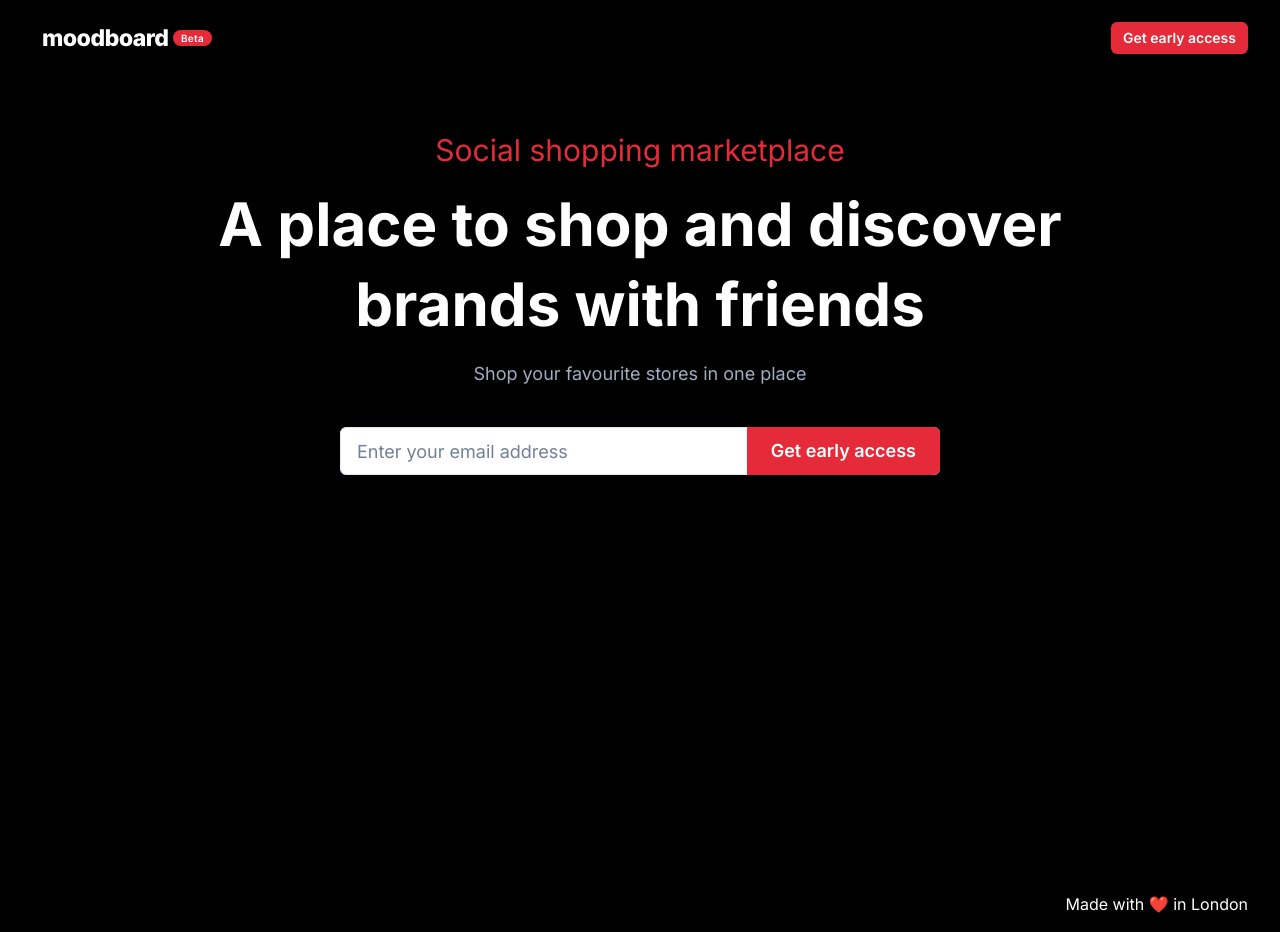
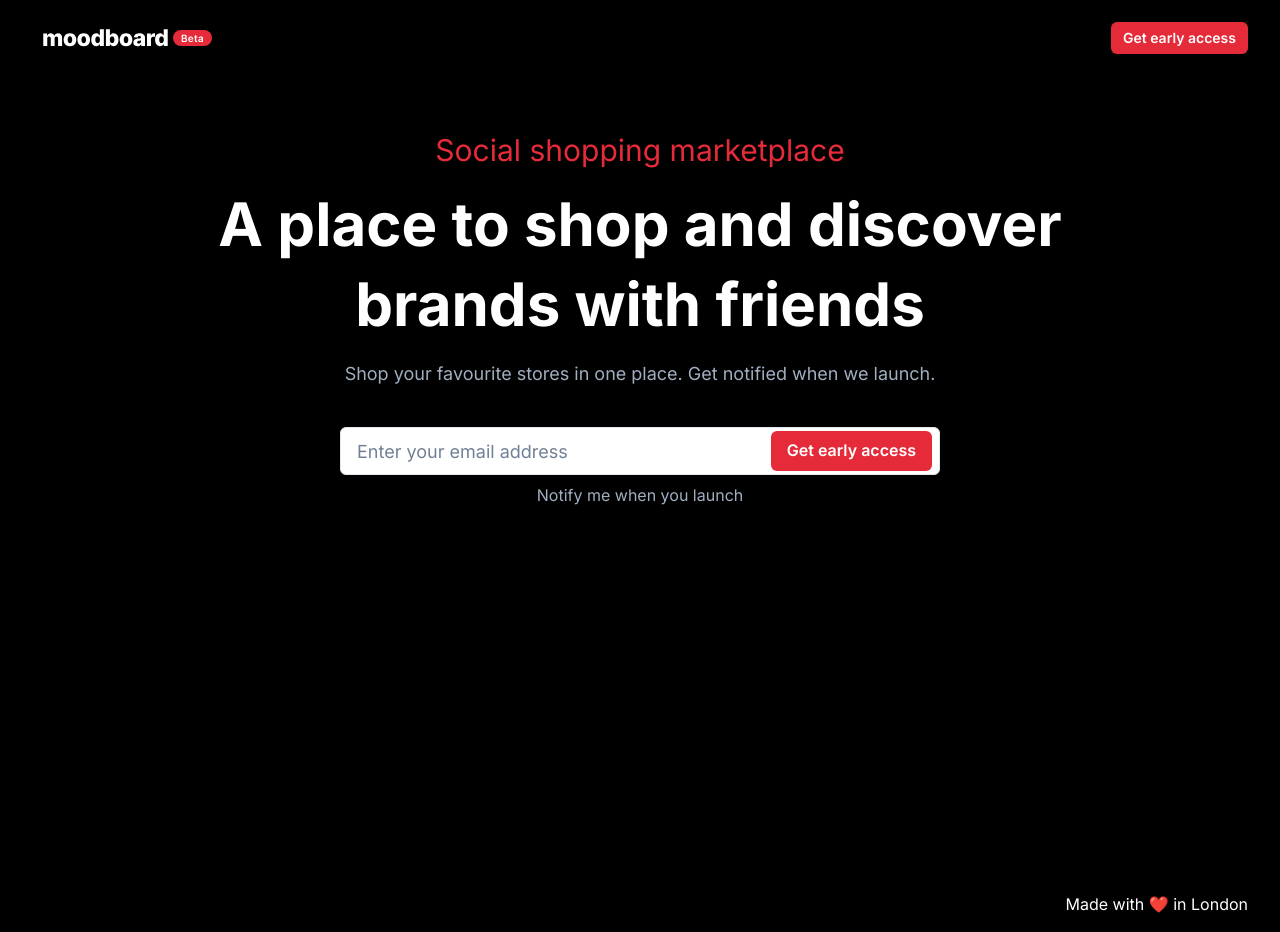
Before and after one commit to rayanabdirahman/moodboard-client, a Next.js app: page / in a window 1280 px wide. Built offline with nearby package versions, Linux system fonts and the light colour scheme.

Commit message:
reduce input group button size

```diff
--- a/src/components/screens/Home/index.tsx
+++ b/src/components/screens/Home/index.tsx
@@ -7,7 +7,6 @@ import {
   InputGroup,
   Button,
   InputRightElement,
-  Box,
 } from "@chakra-ui/react";
 import React from "react";
 
@@ -30,10 +29,11 @@ const HomeScreen: React.FC<Props> = () => {
           A place to shop and discover brands with friends
         </Heading>
         <Text fontSize="18px" color="gray.400">
-          Shop your favourite stores in one place
+          Shop your favourite stores in one place. Get notified when we launch.
         </Text>
       </Stack>
 
+      <Stack textAlign="center" spacing="2">
         <InputGroup size="md" width="600px" mt="40px">
           <Input
             pr="4.5rem"
@@ -41,21 +41,22 @@ const HomeScreen: React.FC<Props> = () => {
             size="lg"
             bg="white"
           />
-
-        <InputRightElement width="auto">
+          <InputRightElement width="auto" mr="2">
             <Button
               onClick={() => console.log("button clicked")}
-            size="lg"
+              size="md"
               mt="2"
               bg="brand.500"
               color="white"
-            borderTopLeftRadius="0"
-            borderBottomLeftRadius="0"
             >
               Get early access
             </Button>
           </InputRightElement>
         </InputGroup>
+        <Text fontSize="16px" color="gray.400">
+          Notify me when you launch
+        </Text>
+      </Stack>
     </Flex>
   );
 };
--- a/src/pages/api/hello.ts
+++ /dev/null
@@ -1,13 +0,0 @@
-// Next.js API route support: https://nextjs.org/docs/api-routes/introduction
-import type { NextApiRequest, NextApiResponse } from 'next'
-
-type Data = {
-  name: string
-}
-
-export default function handler(
-  req: NextApiRequest,
-  res: NextApiResponse<Data>
-) {
-  res.status(200).json({ name: 'John Doe' })
-}
```
Lines whose indentation alone changed are shown as unchanged.
